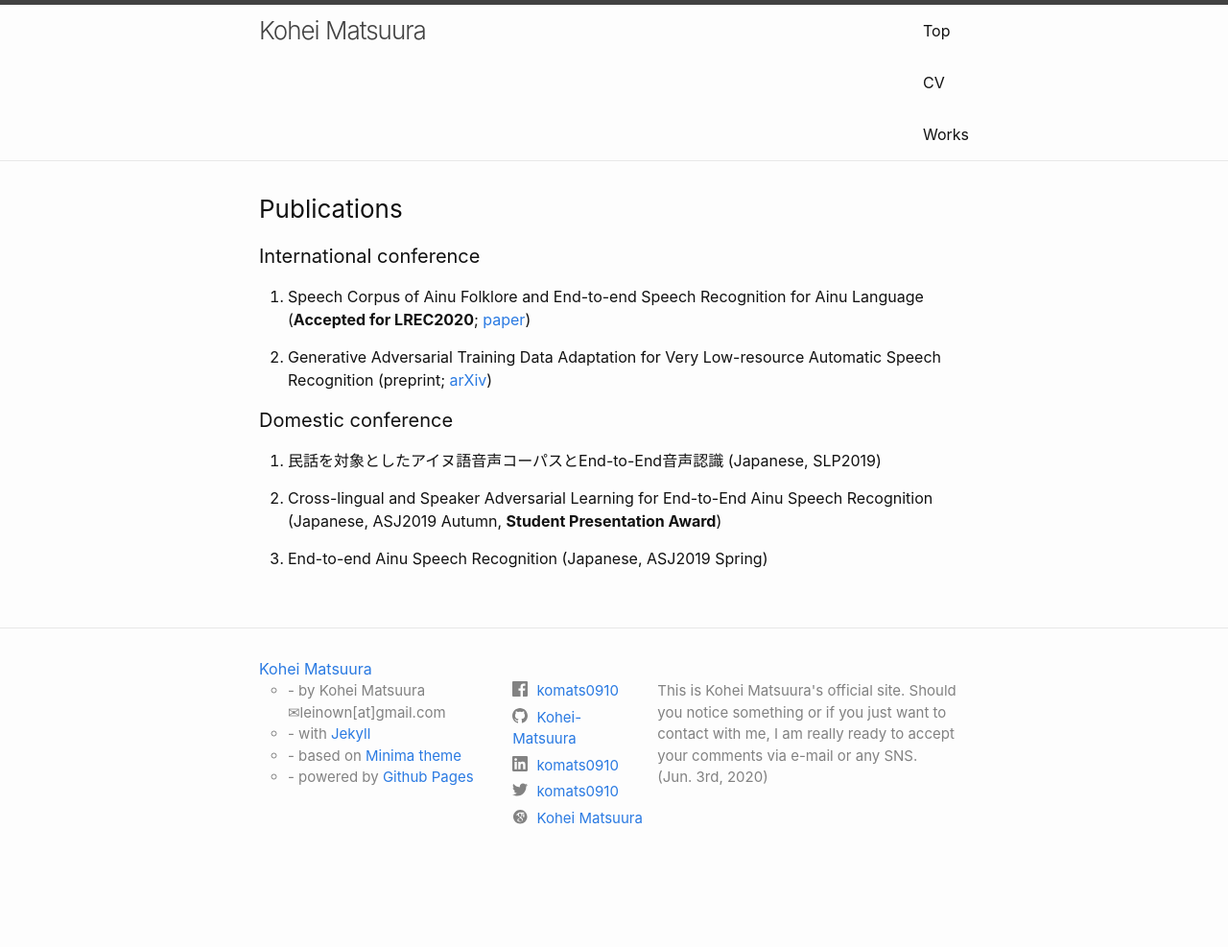
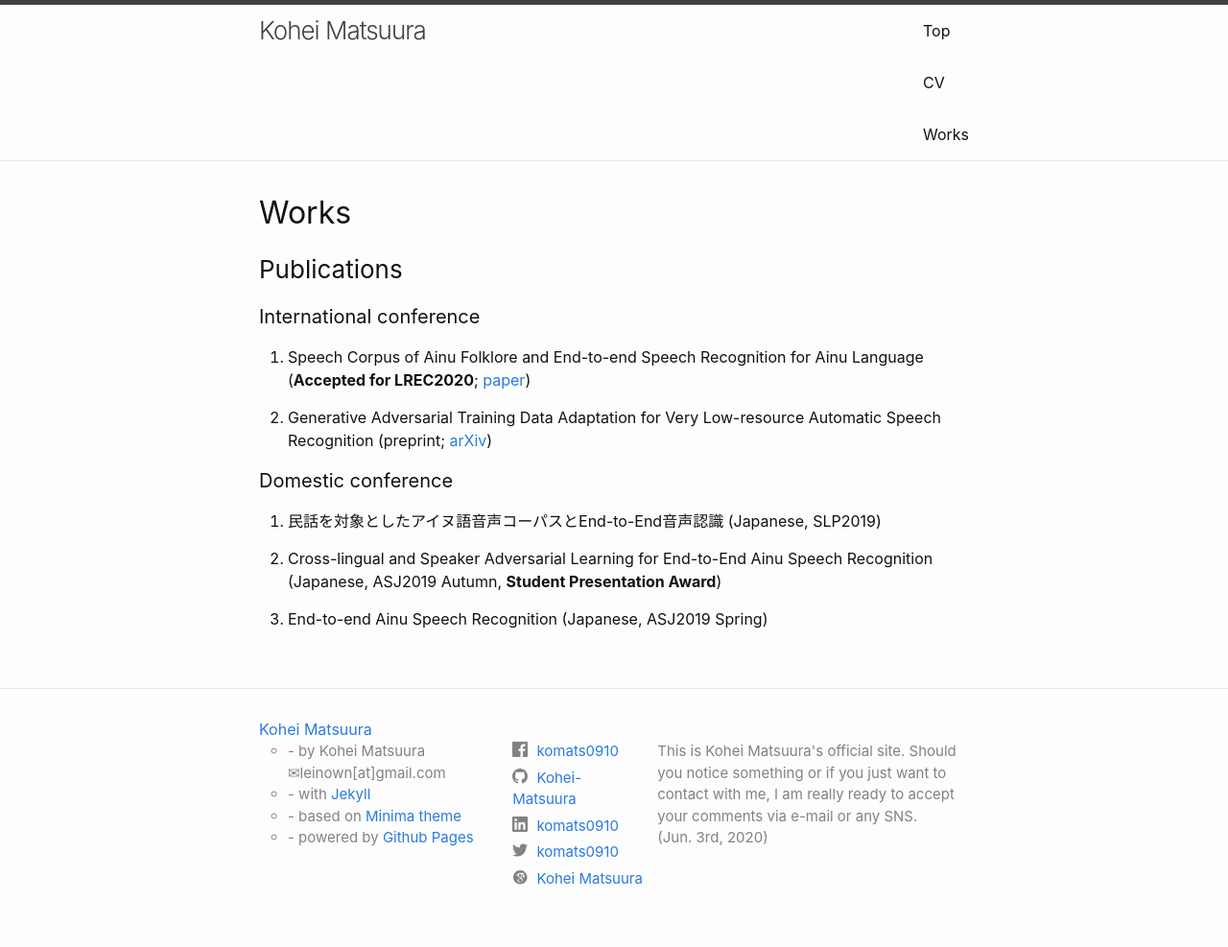
Before and after one commit to Kohei-Matsuura/Kohei-Matsuura.github.io, a Jekyll site: the page built from works.md, in a window 1280 px wide. Shown: the whole page at 96% size. Built offline with Jekyll 4.4.1, drawn with Linux system fonts in a browser that asks for light colours; before the commit the page ends 924 px from its top, so only the background shows below that.

Commit message:
Update works.md

```diff
--- a/works.md
+++ b/works.md
@@ -4,6 +4,8 @@ title: Works
 permalink: /works/
 order: 3
 ---
+
+## Works
 
 ### Publications
 
```
